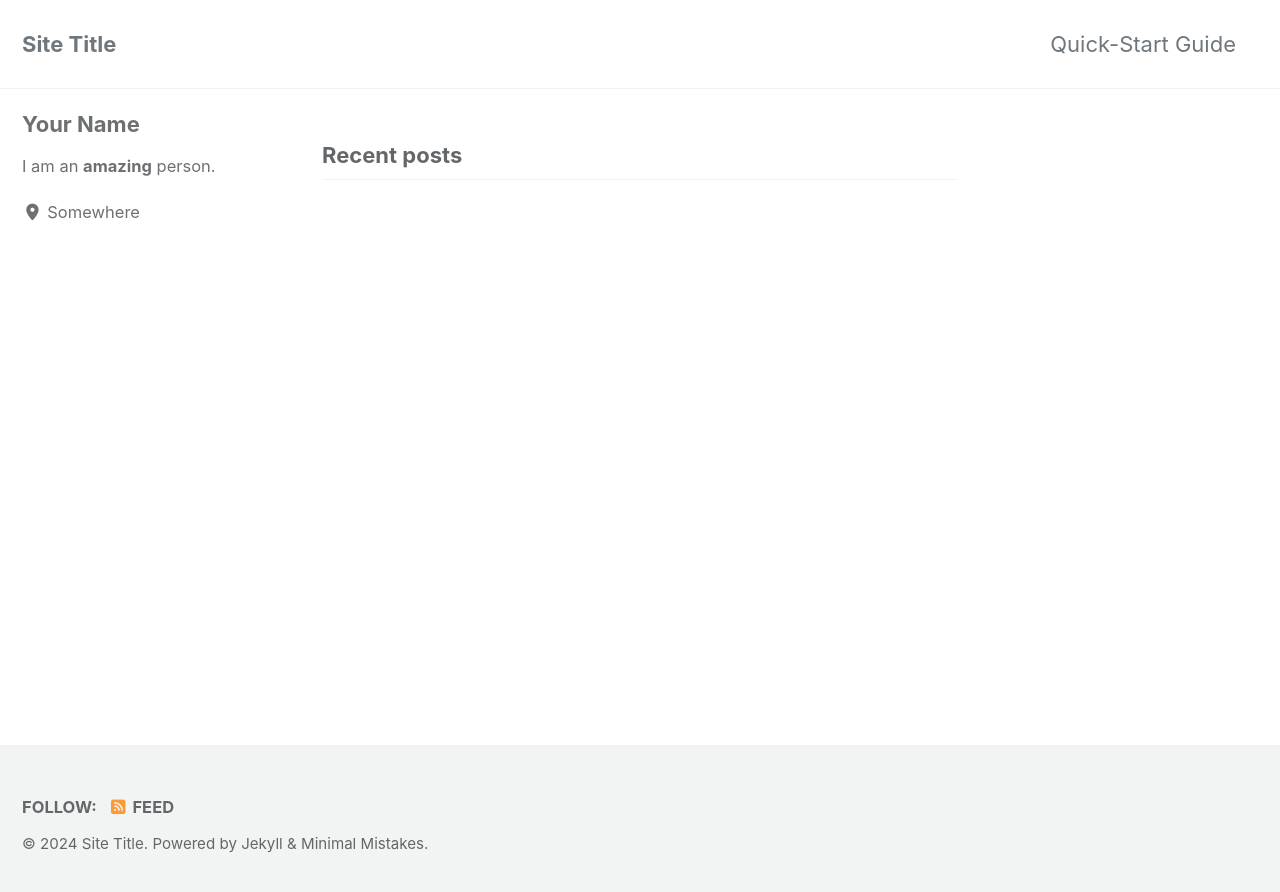
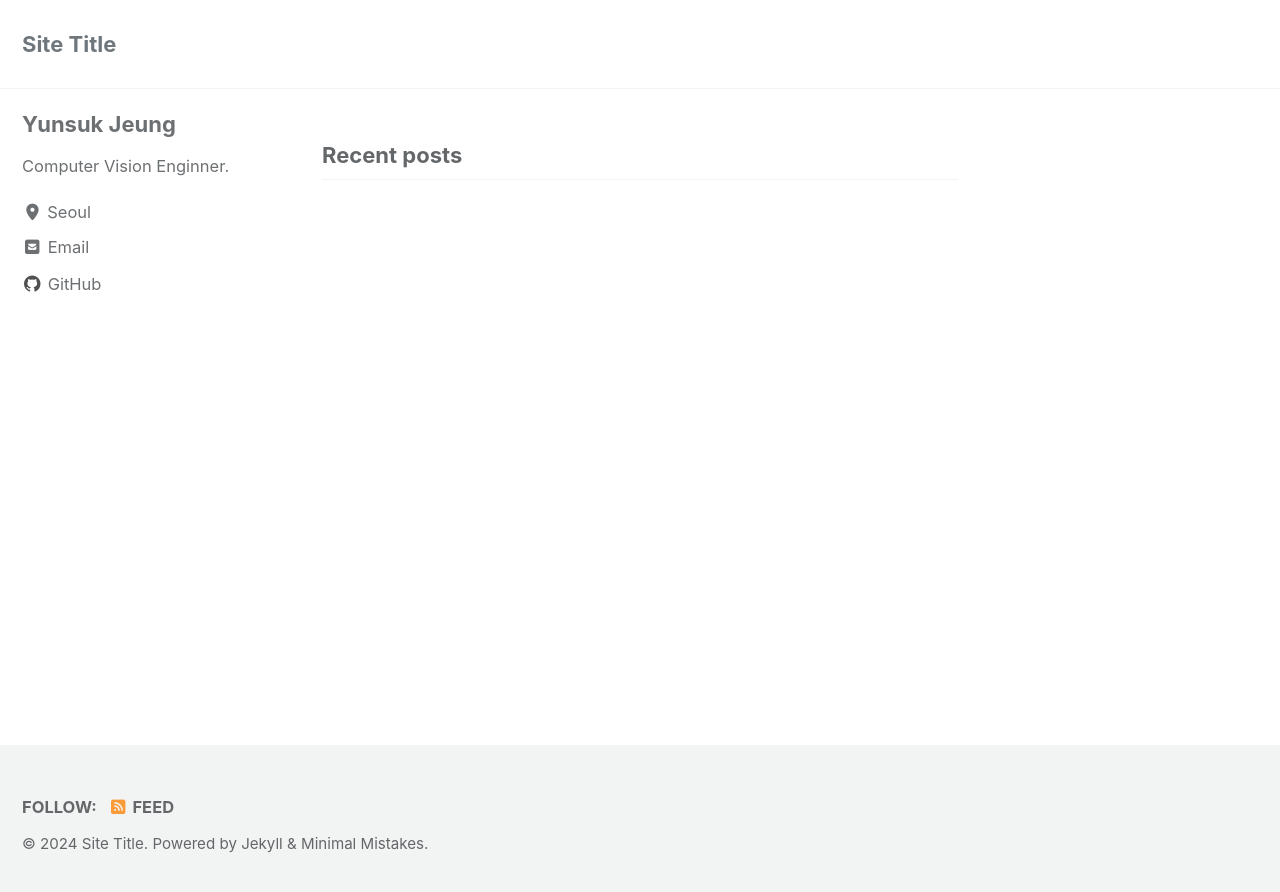
Before and after one commit to yunsuk-jeung/yunsuk-jeung.github.io, a Jekyll site: the page built from index.html, in a window 1280 px wide. Shown: the top 892 px of the page. Built offline with Jekyll 4.4.1, drawn with Linux system fonts in a browser that asks for light colours; cached includes are drawn as plain includes; the list of posts is cut into pages by our own code.

Commit message:
changed name

```diff
--- a/_config.yml
+++ b/_config.yml
@@ -20,7 +20,7 @@ rtl                      : # true, false (default) # turns direction of the page
 title                    : "Site Title"
 title_separator          : "-"
 subtitle                 : # site tagline that appears below site title in masthead
-name                     : "Your Name"
+name                     : "Yunsuk Jeung"
 description              : "An amazing website."
 url                      : # the base hostname & protocol for your site e.g. "https://mmistakes.github.io"
 baseurl                  : # the subpath of your site, e.g. "/blog"
@@ -113,15 +113,15 @@ analytics:
 
 # Site Author
 author:
-  name             : "Your Name"
+  name             : "Yunsuk Jeung"
   avatar           : # path of avatar image, e.g. "/assets/images/bio-photo.jpg"
-  bio              : "I am an **amazing** person."
-  location         : "Somewhere"
+  bio              : "Computer Vision Enginner."
+  location         : "Seoul"
   email            :
   links:
     - label: "Email"
       icon: "fas fa-fw fa-envelope-square"
-      # url: "mailto:your.name@email.com"
+      url: "mailto:yunsukjeung@snu.ac.kr"
     - label: "Website"
       icon: "fas fa-fw fa-link"
       # url: "https://your-website.com"
@@ -133,7 +133,7 @@ author:
       # url: "https://facebook.com/"
     - label: "GitHub"
       icon: "fab fa-fw fa-github"
-      # url: "https://github.com/"
+      url: "https://github.com/yunsuk-jeung"
     - label: "Instagram"
       icon: "fab fa-fw fa-instagram"
       # url: "https://instagram.com/"
--- a/_data/navigation.yml
+++ b/_data/navigation.yml
@@ -1,7 +1,7 @@
 # main links
 main:
-  - title: "Quick-Start Guide"
-    url: https://mmistakes.github.io/minimal-mistakes/docs/quick-start-guide/
+  # - title: "Quick-Start Guide"
+    # url: https://mmistakes.github.io/minimal-mistakes/docs/quick-start-guide/
   # - title: "About"
   #   url: https://mmistakes.github.io/minimal-mistakes/about/
   # - title: "Sample Posts"
```
